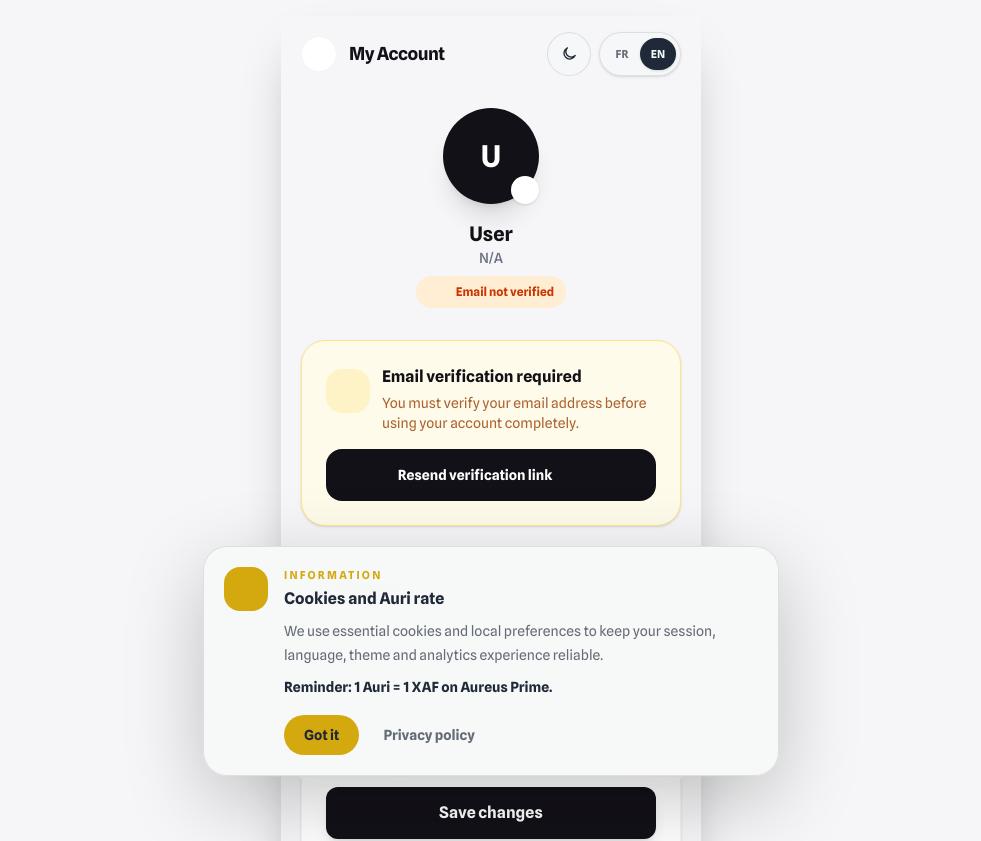
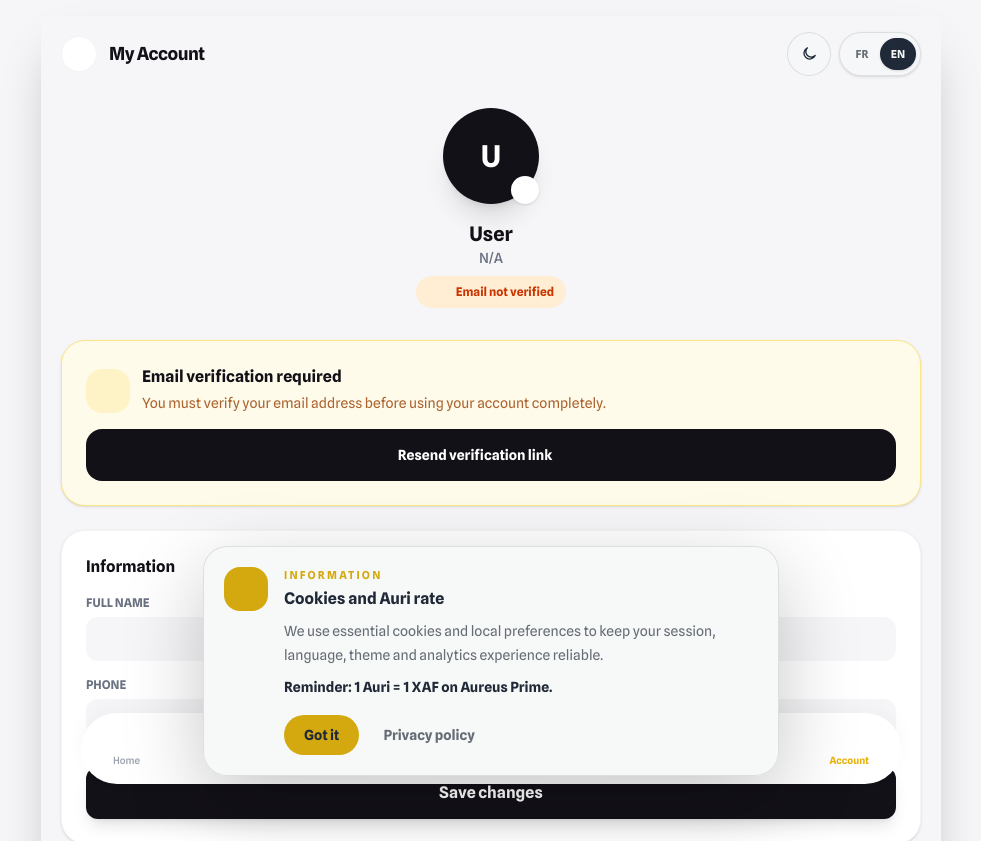
Before and after one commit to wulfrid650/aureusprimecli, a Next.js app: page /dashboard/compte in a window 1280 px wide. Shown: the top 841 px of the page, without its empty margins (149-1130 px from the left). Built offline with nearby package versions, Linux system fonts and the light colour scheme; no server answers.

Commit message:
Improve client dashboard tablet layout

```diff
--- a/src/app/dashboard/page.tsx
+++ b/src/app/dashboard/page.tsx
@@ -97,7 +97,7 @@ export default function Dashboard() {
         {/* Scrollable Content */}
         <main className="flex-1 overflow-y-auto no-scrollbar scroll-smooth">
           {/* Hero Section */}
-          <section className="px-5 pt-8 pb-6 flex flex-col gap-6">
+          <section className="grid grid-cols-1 gap-6 px-5 pb-6 pt-8 md:grid-cols-[1.25fr_0.75fr] md:items-center">
             <div className="relative w-full aspect-[4/3] rounded-3xl overflow-hidden shadow-[0_10px_40px_-10px_rgba(91,19,236,0.1)] group">
               <div className="absolute inset-0 bg-gradient-to-br from-[#5b13ec] via-[#7e44f2] to-[#bca3f6]"></div>
               <img
@@ -156,7 +156,7 @@ export default function Dashboard() {
 
           {/* Value Props List */}
           <section className="px-5 pb-8">
-            <div className="flex flex-col gap-3">
+            <div className="grid grid-cols-1 gap-3 md:grid-cols-3">
               <div className="flex items-center gap-4 p-4 bg-white rounded-2xl border border-gray-100 shadow-sm">
                 <div className="size-10 rounded-full bg-[#5b13ec]/10 flex items-center justify-center text-[#5b13ec]">
                   <span className="material-symbols-outlined">bolt</span>
--- a/src/app/dashboard/services/page.tsx
+++ b/src/app/dashboard/services/page.tsx
@@ -174,7 +174,7 @@ export default function ServicesPage() {
             )}
 
             {isLoading ? (
-              <div className="grid grid-cols-1 gap-5 px-5">
+              <div className="grid grid-cols-1 gap-5 px-5 md:grid-cols-2">
                 {[0, 1, 2].map((item) => (
                   <div key={item} className="rounded-3xl border border-gray-100 bg-white p-5 shadow-sm">
                     <div className="h-40 w-full rounded-2xl bg-gray-100 animate-pulse" />
@@ -230,7 +230,7 @@ export default function ServicesPage() {
               </div>
             ) : (
               // Affichage filtré (Scroll Vertical)
-              <div className="flex flex-col gap-5 px-5">
+              <div className="grid grid-cols-1 gap-5 px-5 md:grid-cols-2">
                 {filteredServices.map((service) => (
                   <ServiceCard key={service.slug} service={service} />
                 ))}
--- a/src/app/dashboard/souscriptions/[id]/page.tsx
+++ b/src/app/dashboard/souscriptions/[id]/page.tsx
@@ -503,7 +503,7 @@ export default function SubscriptionDetailsPage({ params }: { params: Promise<{
                   </div>
                 </div>
 
-                <div className="mt-5 grid grid-cols-1 gap-3">
+                <div className="mt-5 grid grid-cols-1 gap-3 md:grid-cols-2">
                   <div className="rounded-2xl bg-[#f8f8fb] px-4 py-3">
                     <p className="text-[11px] font-semibold uppercase tracking-[0.2em] text-gray-400">{t("common.service")}</p>
                     <p className="mt-2 text-sm font-bold text-[#131118]">{typeLabel}</p>
--- a/src/app/dashboard/souscriptions/page.tsx
+++ b/src/app/dashboard/souscriptions/page.tsx
@@ -433,7 +433,7 @@ export default function SouscriptionsPage() {
           )}
 
           {isLoading ? (
-            <div className="flex flex-col gap-4">
+            <div className="grid grid-cols-1 gap-4 md:grid-cols-2">
               {[0, 1, 2].map((item) => (
                 <div
                   key={item}
@@ -456,7 +456,7 @@ export default function SouscriptionsPage() {
               ))}
             </div>
           ) : filteredSubscriptions.length > 0 ? (
-            <div className="flex flex-col gap-4">
+            <div className="grid grid-cols-1 items-start gap-4 md:grid-cols-2">
               {filteredSubscriptions.map((subscription) => {
                 const displayStatus = subscription.computed_status ?? subscription.status;
                 const statusMeta = getStatusMeta(displayStatus, t);
--- a/src/app/globals.css
+++ b/src/app/globals.css
@@ -342,6 +342,14 @@ input {
   overscroll-behavior: auto;
 }
 
+.pb-safe {
+  padding-bottom: calc(1rem + env(safe-area-inset-bottom));
+}
+
+.pt-safe {
+  padding-top: calc(1rem + env(safe-area-inset-top));
+}
+
 .dashboard-mode main,
 .dashboard-mode .overflow-y-auto {
   min-height: 0;
@@ -352,13 +360,37 @@ input {
 @media (max-width: 639px) {
   .dashboard-mode {
     height: var(--app-height, 100dvh);
+    min-height: calc(var(--app-height, 100dvh) + env(safe-area-inset-top) + env(safe-area-inset-bottom));
+    margin:
+      calc(-1 * env(safe-area-inset-top))
+      calc(-1 * env(safe-area-inset-right))
+      calc(-1 * env(safe-area-inset-bottom))
+      calc(-1 * env(safe-area-inset-left));
+    padding-left: env(safe-area-inset-left);
+    padding-right: env(safe-area-inset-right);
     overflow: hidden;
     overscroll-behavior: contain;
+  }
+
+  .dashboard-mode > div {
+    border-radius: 0 !important;
+    box-shadow: none !important;
+    max-width: none !important;
+    min-height: calc(var(--app-height, 100dvh) + env(safe-area-inset-top) + env(safe-area-inset-bottom)) !important;
+  }
+
+  .dashboard-mode > div > header {
+    padding-top: calc(1rem + env(safe-area-inset-top)) !important;
   }
 
   .dashboard-mode main,
   .dashboard-mode .overflow-y-auto {
     overscroll-behavior-y: contain;
+  }
+
+  .dashboard-mode .dashboard-bottom-nav,
+  .dashboard-mode .pb-safe {
+    padding-bottom: calc(0.9rem + env(safe-area-inset-bottom)) !important;
   }
 }
 
@@ -388,6 +420,37 @@ input {
     position: fixed !important;
     transform: translateX(-50%);
     width: min(calc(100vw - 2rem), 420px);
+  }
+}
+
+@media (min-width: 768px) {
+  .dashboard-mode {
+    padding-inline: clamp(1.5rem, 4vw, 3rem);
+  }
+
+  .dashboard-mode > div {
+    border-radius: 36px !important;
+    max-width: min(760px, calc(100vw - 3rem)) !important;
+    width: min(760px, calc(100vw - 3rem)) !important;
+  }
+
+  .dashboard-mode .dashboard-bottom-nav {
+    border-radius: 999px !important;
+    max-width: min(720px, calc(100vw - 3rem));
+    padding-inline: 2rem;
+    width: min(720px, calc(100vw - 3rem));
+  }
+}
+
+@media (min-width: 1024px) {
+  .dashboard-mode > div {
+    max-width: min(900px, calc(100vw - 4rem)) !important;
+    width: min(900px, calc(100vw - 4rem)) !important;
+  }
+
+  .dashboard-mode .dashboard-bottom-nav {
+    max-width: min(820px, calc(100vw - 4rem));
+    width: min(820px, calc(100vw - 4rem));
   }
 }
 
```
